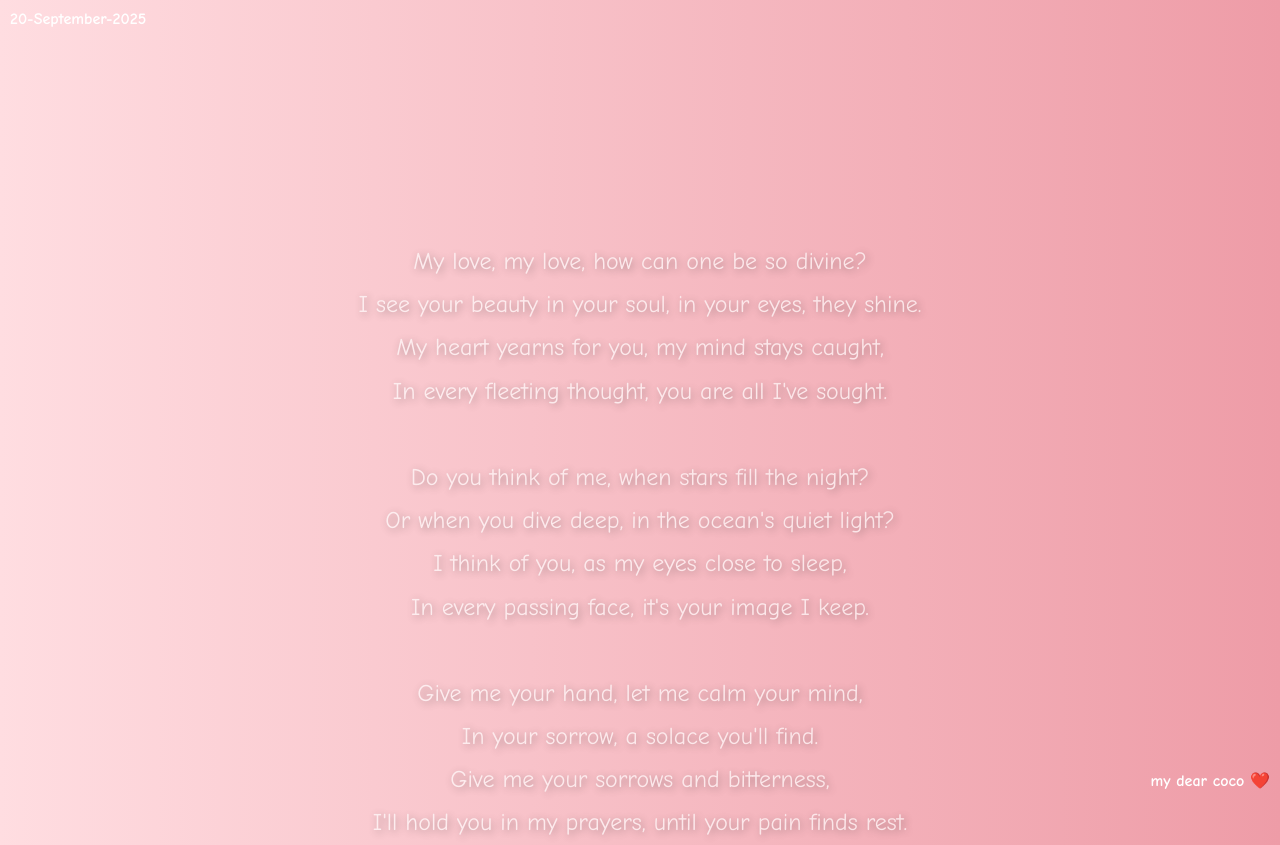
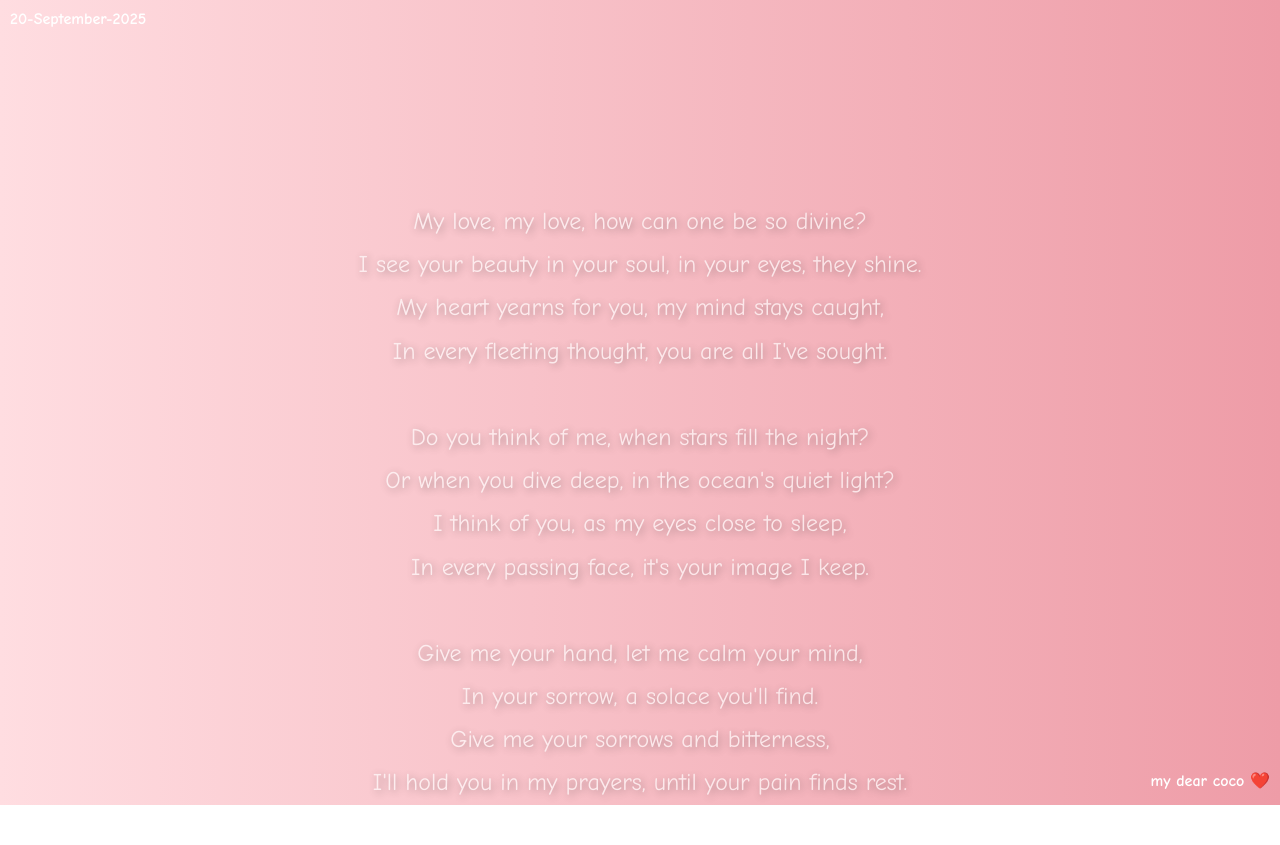
Before and after one commit to Affanhassan-svg/Happy-Birthday-babe-, a plain HTML site: page index.html in a window 1280 px wide. After the commit the page ends 805 px from the top, so only its background shows below. Drawn offline with Linux system fonts and the light colour scheme.

Commit message:
Update index.html

```diff
--- a/index.html
+++ b/index.html
@@ -18,19 +18,31 @@
       text-align:center;
       position:relative;
     }
-    h1,h2,p { color:white; text-shadow:2px 2px 8px rgba(0,0,0,0.5); opacity:0; position:absolute; transition: opacity 1s ease-in-out; }
-    #intro { font-size:3rem; top: 20%; }
-    #poem { font-size:1.5rem; max-width:80%; line-height:1.8; padding:0 20px; top: 30%; }
-    #quote { font-size:1.6rem; max-width:80%; line-height:1.8; padding:0 20px; top: 30%; }
-    #birthday { font-size:2.8rem; font-weight:bold; position:absolute; top:50%; transform:translateY(-50%); }
+
+    h1,h2,p {
+      color:white;
+      text-shadow:2px 2px 8px rgba(0,0,0,0.5);
+      opacity:0;
+      position:absolute;
+      transition: opacity 1s ease-in-out;
+    }
+
+    #intro { font-size:3rem; top: 15%; }
+    #poem { font-size:1.5rem; max-width:80%; line-height:1.8; padding:0 20px; top: 25%; }
+    #quote { font-size:1.6rem; max-width:80%; line-height:1.8; padding:0 20px; top: 25%; }
+    #birthday { font-size:2.8rem; font-weight:bold; top:55%; transform:translateY(-50%); }
     #finalHeart { font-size:4rem; color:red; text-shadow: 2px 2px 12px black; opacity:0; transition: opacity 2s ease-in-out; position:absolute; bottom:20%; }
+
     .emoji { position:absolute; animation:floatUp 6s linear infinite; opacity:0.8; z-index:0; }
+
     @keyframes floatUp {
       0% { transform: translateY(100vh) rotate(0deg); opacity:1; }
       100% { transform: translateY(-10vh) rotate(360deg); opacity:0; }
     }
+
     #date { position:absolute; top:10px; left:10px; color:white; font-weight:bold; font-size:1rem; }
     #signature { position:absolute; bottom:10px; right:10px; color:white; font-weight:bold; font-size:1rem; }
+
   </style>
 </head>
 <body>
@@ -66,9 +78,8 @@
 
   <h1 id="finalHeart">I Love You Nashad Noor Yussuf Dinni ❤️</h1>
 
-  <!-- Music -->
   <audio id="bgMusic" loop>
-    <source src="https://example.com/yeh-raatein-yeh-mausam.mp3" type="audio/mpeg">
+    <source src="song.mp3" type="audio/mpeg">
   </audio>
 
   <script>
@@ -78,7 +89,7 @@
     const birthday = document.getElementById("birthday");
     const finalHeart = document.getElementById("finalHeart");
 
-    // Animation sequence
+    // Sequence animations
     setTimeout(() => { intro.style.opacity = 1; }, 500);
     setTimeout(() => { intro.style.opacity = 0; }, 4000);
 
@@ -125,6 +136,7 @@
         setTimeout(()=>{ emoji.remove(); },7000);
       }
     });
+
   </script>
 </body>
 </html>
```
